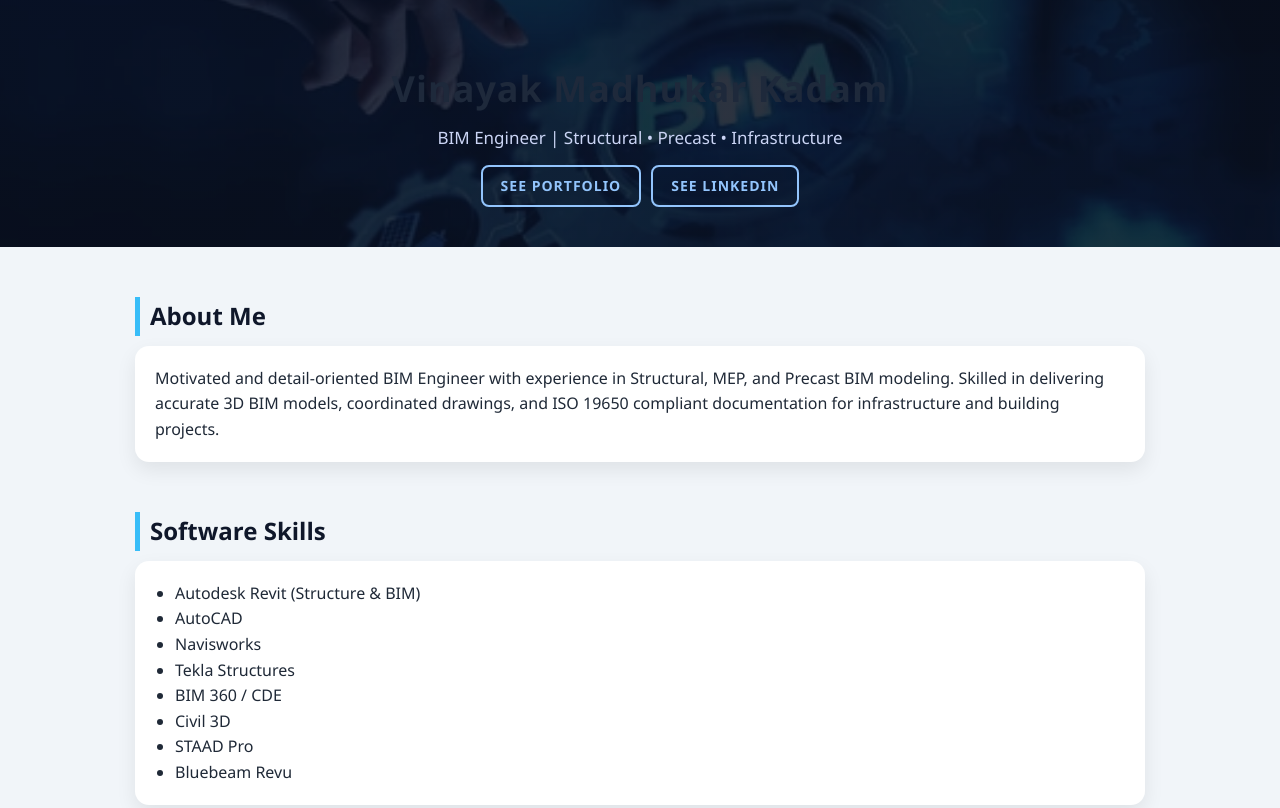
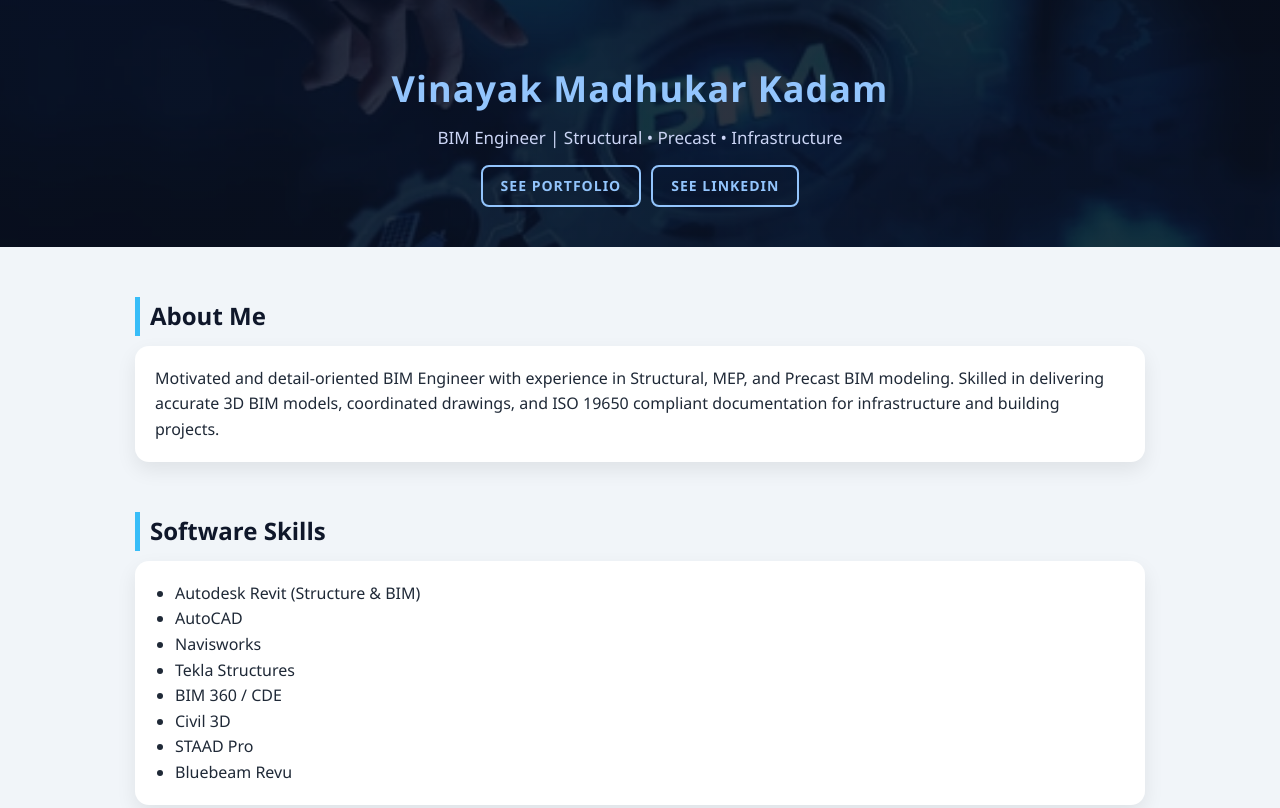
Before and after one commit to vinayak-mk26/VinayakKadam, a plain HTML site: page index.html in a window 1280 px wide. Shown: the top 808 px of the page. Drawn offline with Linux system fonts and the light colour scheme.

Commit message:
Update index.html

```diff
--- a/index.html
+++ b/index.html
@@ -32,7 +32,7 @@
       margin: 0;
       font-size: 36px;
       letter-spacing: 1px;
-        color: #1e293b;
+      color: #93c5fd; /* Match SEE LINKEDIN button color */
     }
 
     header p {
```
